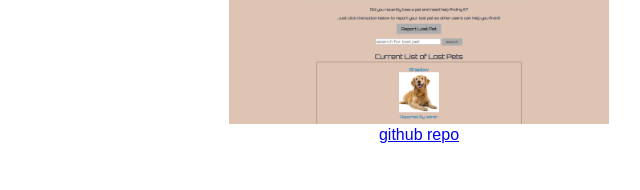
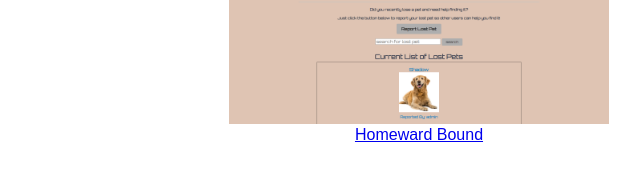
Before and after one commit to Jweaver74/Weaver-Web-Werx, a plain HTML site: page index.html in a window 1280 px wide. Shown: the part 1142-1332 px from the top of the page, 421-1061 px from the left. Drawn offline with Linux system fonts and the light colour scheme.

Commit message:
updated with homeward bound link

```diff
--- a/index.html
+++ b/index.html
@@ -77,10 +77,10 @@
               alt="lost pet finder"
           /></a>
           <a
-            href="https://github.com/Jweaver74/Javascript_Password_Generator"
+            href="https://warm-fortress-51039.herokuapp.com/"
             target="_blank"
             rel="noopener noreferrer"
-            >github repo</a
+            >Homeward Bound</a
           >
         </section>
         <section class="card">
```
